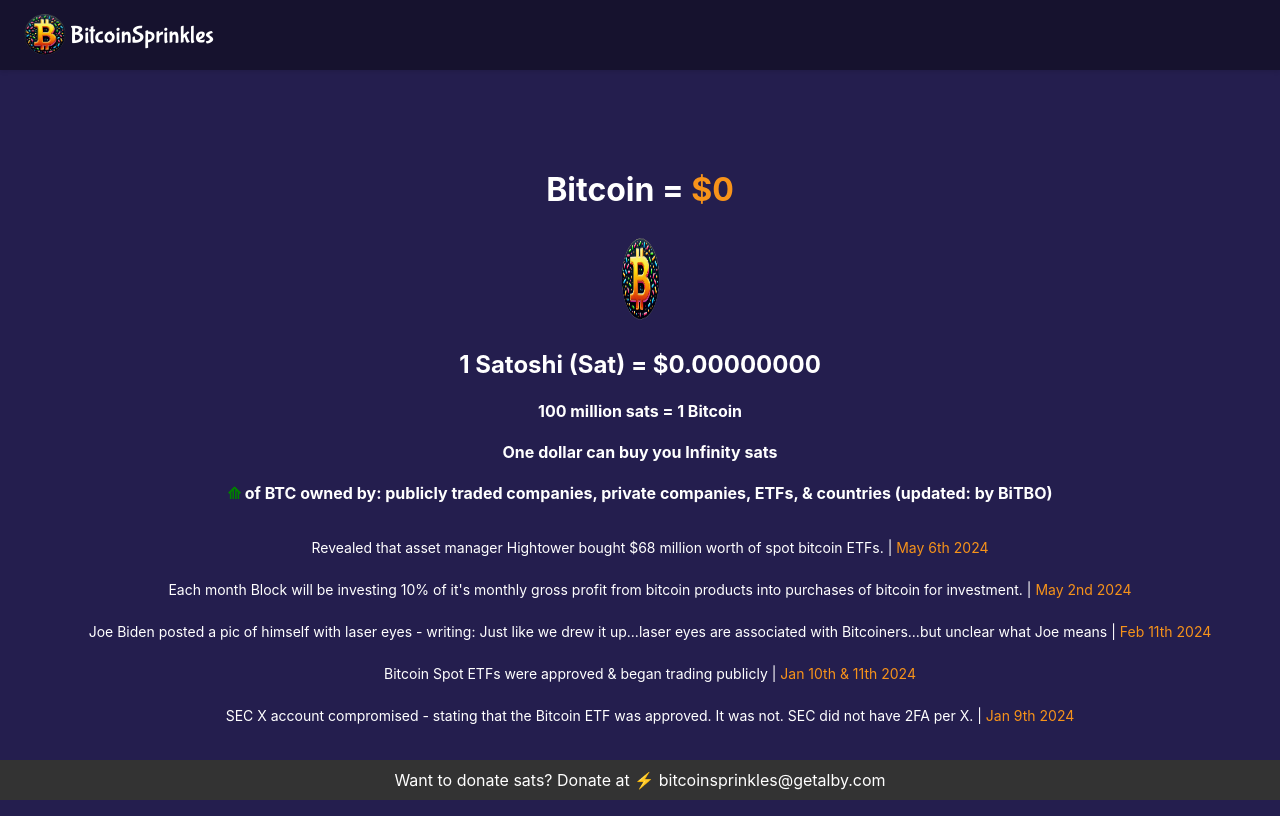
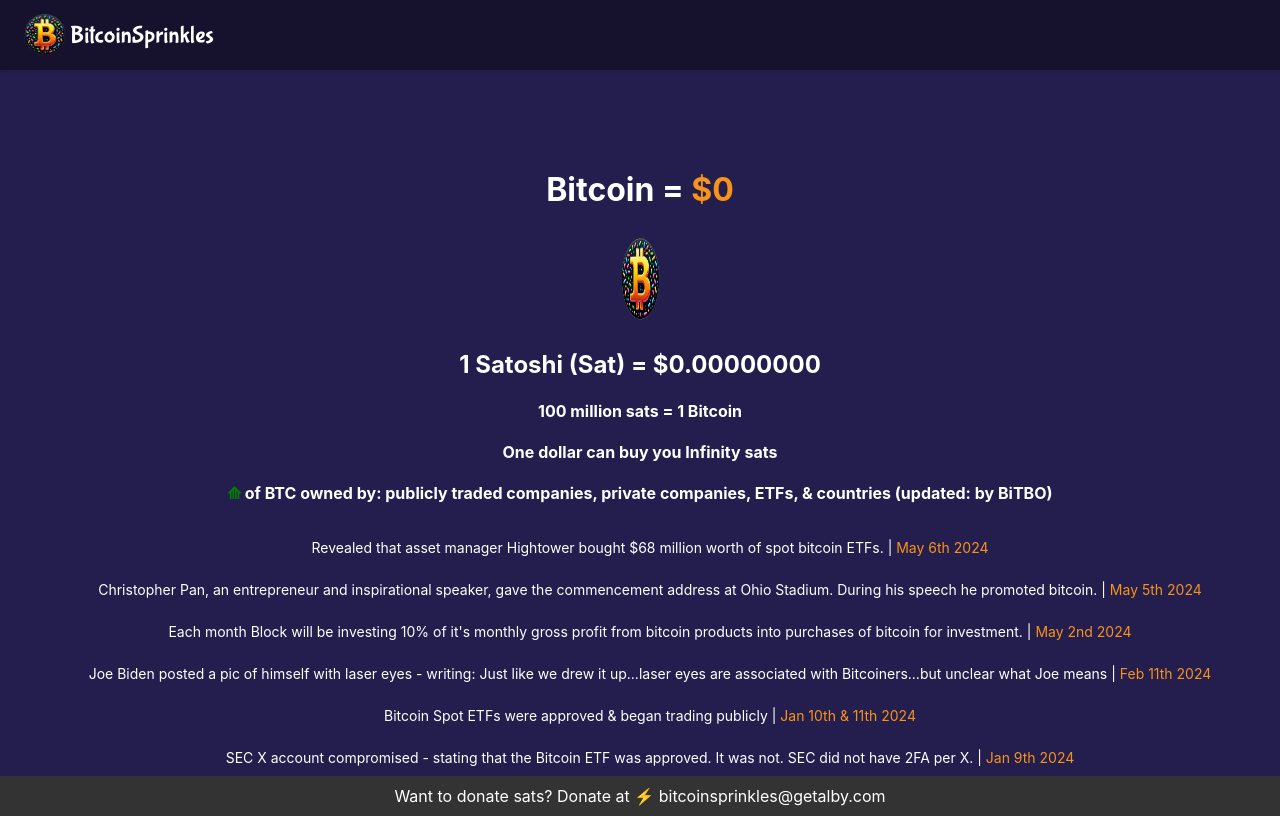
Before and after one commit to c3nturi0n2013/pleb-wallet-react, a React (Create React App) app: page / in a window 1280 px wide. Built offline with nearby package versions, Linux system fonts and the light colour scheme; no server answers.

Commit message:
ohio state

```diff
--- a/public/index.html
+++ b/public/index.html
@@ -10,7 +10,6 @@
       content="Web site created using create-react-app"
     />
     <meta name="twitter:card" content="summary_large_image" />
-    <meta name="twitter:site" content="@yourTwitterHandle" />
     <meta name="twitter:title" content="BitcoinSprinkles.com" />
     <meta name="twitter:description" content="Having fun tracking the price of bitcoin & history in the making." />
     <meta name="twitter:image" content='https://arweave.net/SQYqUDGtTr-89nkZJ4MdCXWHzRZSB8_7ZuUz66LCw6c' />
--- a/src/quotes.json
+++ b/src/quotes.json
@@ -2,6 +2,10 @@
   {
     "description": "Revealed that asset manager Hightower bought $68 million worth of spot bitcoin ETFs.",
     "date": "May 6th 2024"
+  },
+  {
+    "description": "Christopher Pan, an entrepreneur and inspirational speaker, gave the commencement address at Ohio Stadium. During his speech he promoted bitcoin.",
+    "date": "May 5th 2024"
   },
   {
     "description": "Each month Block will be investing 10% of it's monthly gross profit from bitcoin products into purchases of bitcoin for investment.",
```
